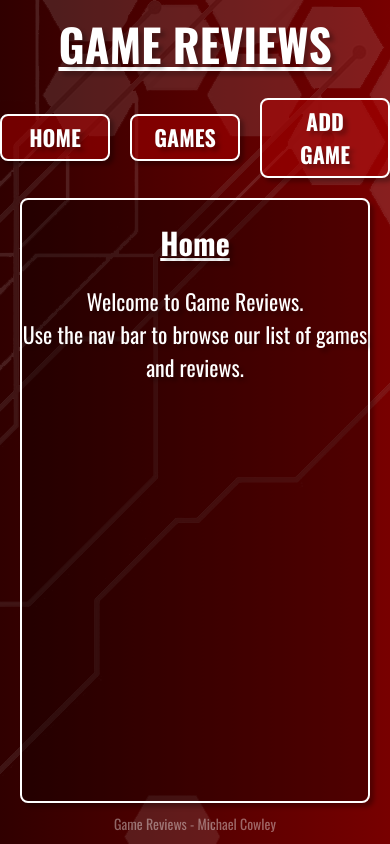
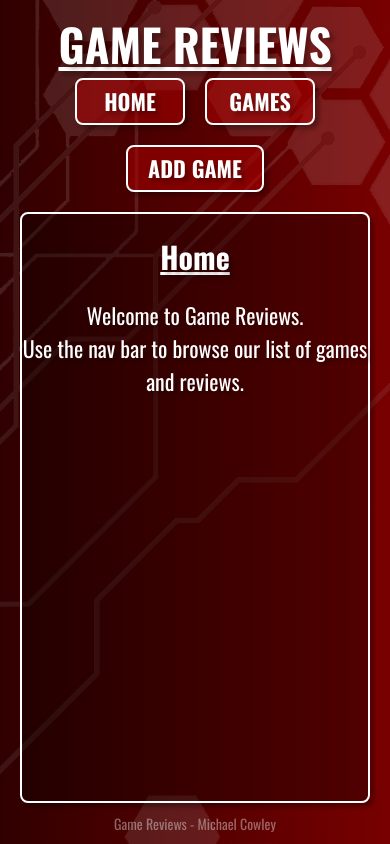
Before and after one commit to Mike7704/game-reviews, a Next.js app: page / in a window 390 px wide. Built offline with nearby package versions, Linux system fonts and the light colour scheme.

Commit message:
Improved CSS in some places for smaller displays.

```diff
--- a/src/components/NavBar.jsx
+++ b/src/components/NavBar.jsx
@@ -5,13 +5,13 @@ export default function NavBar() {
   return (
     <div>
       <nav className={navbarStyles.container}>
-        <Link className="button" href="/">
+        <Link className={`button ${navbarStyles.nav_button}`} href="/">
           Home
         </Link>
-        <Link className="button" href="/games?category=All">
+        <Link className={`button ${navbarStyles.nav_button}`} href="/games?category=All">
           Games
         </Link>
-        <Link className="button" href="/addGame">
+        <Link className={`button ${navbarStyles.nav_button}`} href="/addGame">
           Add Game
         </Link>
       </nav>
--- a/src/styles/game.module.css
+++ b/src/styles/game.module.css
@@ -51,6 +51,7 @@
 .review_buttons_container {
   display: flex;
   gap: 20px;
+  flex-wrap: wrap;
 }
 
 .button {
--- a/src/styles/gamesList.module.css
+++ b/src/styles/gamesList.module.css
@@ -44,6 +44,7 @@
   gap: 12px;
   width: 100%;
   padding: 20px;
+  overflow-x: auto;
 }
 
 .game_description {
@@ -67,7 +68,14 @@
 }
 
 @media screen and (max-width: 650px) {
+  .game_cover {
+    display: none;
+  }
   .game_buttons_container {
     flex-direction: column;
   }
+  .button {
+    width: auto;
+    max-width: 190px;
+  }
 }
--- a/src/styles/navbar.module.css
+++ b/src/styles/navbar.module.css
@@ -3,4 +3,10 @@
   justify-content: center;
   align-items: center;
   gap: 20px;
+  padding-bottom: 20px;
+  flex-wrap: wrap;
 }
+
+.nav_button {
+  margin: 0px;
+}
```
